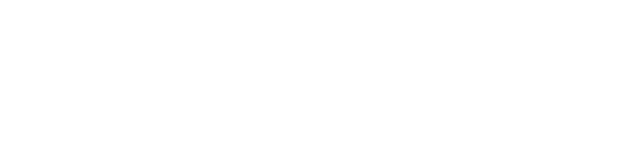
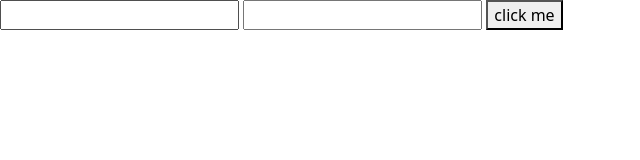
Before and after one commit to gilli-jonathan/js-biglietto-treno-form, a plain HTML site: page index.html in a window 1280 px wide. Shown: the whole page, without its empty margins (0-640 px from the left). Drawn offline with nearby package versions, Linux system fonts and the light colour scheme.

Commit message:
add input e button

```diff
--- a/index.html
+++ b/index.html
@@ -11,6 +11,15 @@
 </head>
 
 <body>
+    <!-- Iniziamo implementando il programma senza alcuna estetica: usando esclusivamente due input e un bottone (non
+stilizzati), realizziamo le specifiche scritte sopra. La risposta finale (o output) sarà anch’essa da scrivere in
+console. -->
+
+    <form action="">
+        <input type="text">
+        <input type="text">
+        <button>click me</button>
+    </form>
 
     <script src="./assets/js/main.js"></script>
 </body>
```
